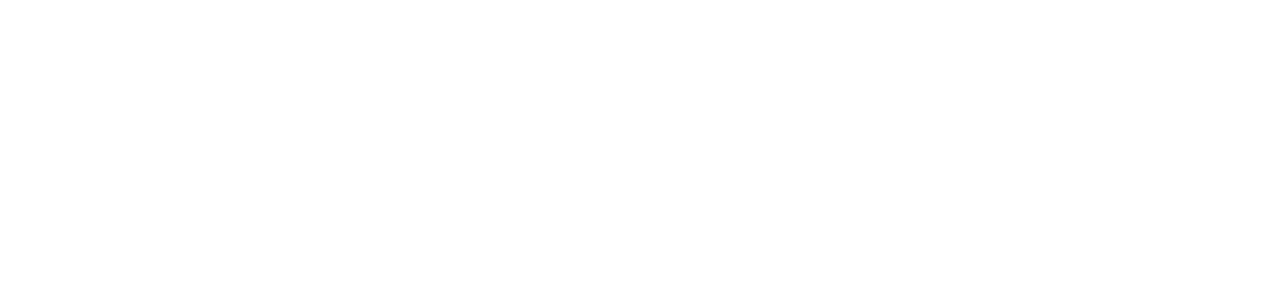
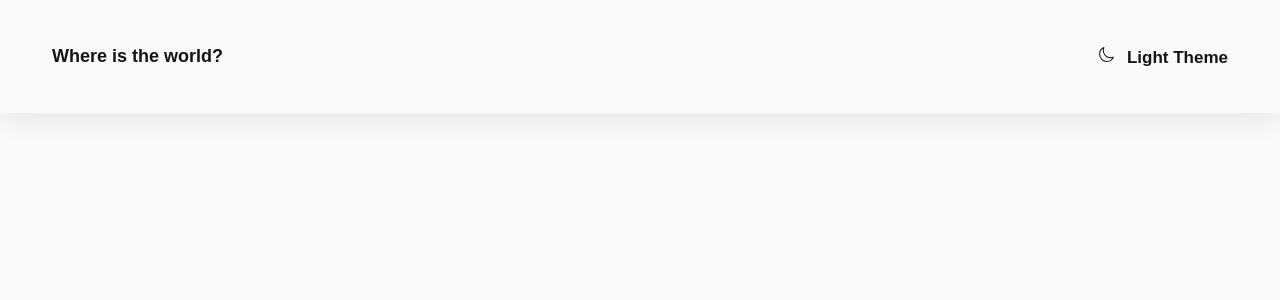
Before and after one commit to NikitaIvakh/countries, a React (Create React App) app: page / in a window 1280 px wide. Shown: the top 300 px of the page. Built offline with nearby package versions, Linux system fonts and the light colour scheme.

Commit message:
add header and ThemeSwitcher

```diff
--- a/package.json
+++ b/package.json
@@ -10,6 +10,7 @@
 		"axios": "^1.7.5",
 		"react": "^18.3.1",
 		"react-dom": "^18.3.1",
+		"react-icons": "^5.3.0",
 		"react-router-dom": "^6.26.1",
 		"react-scripts": "5.0.1",
 		"sass": "^1.77.8",
--- a/src/App.js
+++ b/src/App.js
@@ -1,7 +1,12 @@
+import Header from './components/Header/Header'
 import './styles/app.scss'
 
 function App() {
-	return <></>
+	return (
+		<>
+			<Header />
+		</>
+	)
 }
 
 export default App
--- /dev/null
+++ b/src/components/Header/Header.jsx
@@ -0,0 +1,35 @@
+import { useEffect, useState } from 'react'
+import { IoMoon, IoMoonOutline } from 'react-icons/io5'
+import './header.scss'
+
+const Header = () => {
+	const [isDarkTheme, setDarkTheme] = useState(false)
+	const ThemeText = isDarkTheme ? 'Dark Theme' : 'Light Theme'
+	const ThemeIcon = isDarkTheme ? IoMoon : IoMoonOutline
+
+	useEffect(() => {
+		document.body.setAttribute('data-theme', isDarkTheme ? 'dark' : 'light')
+	}, [isDarkTheme])
+
+	const toggleTheme = () => {
+		setDarkTheme(!isDarkTheme)
+	}
+
+	return (
+		<header className='header'>
+			<div className='container'>
+				<div className='header__wrapper'>
+					<h2 className='header__title'>
+						<a href='##'>Where is the world?</a>
+					</h2>
+					<div className='header__switcher' onClick={toggleTheme}>
+						<ThemeIcon />
+						<span>{ThemeText}</span>
+					</div>
+				</div>
+			</div>
+		</header>
+	)
+}
+
+export default Header
--- /dev/null
+++ b/src/components/Header/header.scss
@@ -0,0 +1,38 @@
+.header {
+	.container {
+		width: 100%;
+		max-width: 1240px;
+		margin: 0 auto;
+		padding: 0 2rem;
+	}
+	box-shadow: var(--shadow);
+	background-color: (--colors-ui-base);
+	&__wrapper {
+		display: flex;
+		justify-content: space-between;
+		align-items: center;
+		padding: 2rem 0;
+	}
+	&__title {
+		color: var(--colors-text);
+		font-size: var(--fs-sm);
+		text-decoration: none;
+		font-weight: var(--fw-bold);
+	}
+	&__switcher {
+		color: var(--colors-text);
+		font-size: var(--fs-sm);
+		cursor: pointer;
+		font-weight: var(--fw-bold);
+		text-transform: capitalize;
+		span {
+			margin-left: 0.75rem;
+		}
+	}
+	a {
+		color: var(--colors-text);
+		font-size: var(--fs-md);
+		text-decoration: none;
+		font-weight: var(--fw-bold);
+	}
+}
--- a/src/styles/index.scss
+++ b/src/styles/index.scss
@@ -7,8 +7,8 @@
 
 :root {
 	--family: 'Nuito Sans', sans-serif;
-	--fs-sm: 14px;
-	--fs-md: 16px;
+	--fs-sm: 17px;
+	--fs-md: 18px;
 	--fw-light: 300;
 	--fw-normal: 600;
 	--fw-bold: 800;
```
Also changed, not shown: 1 other file (tests, documents, lock files or other folders).
